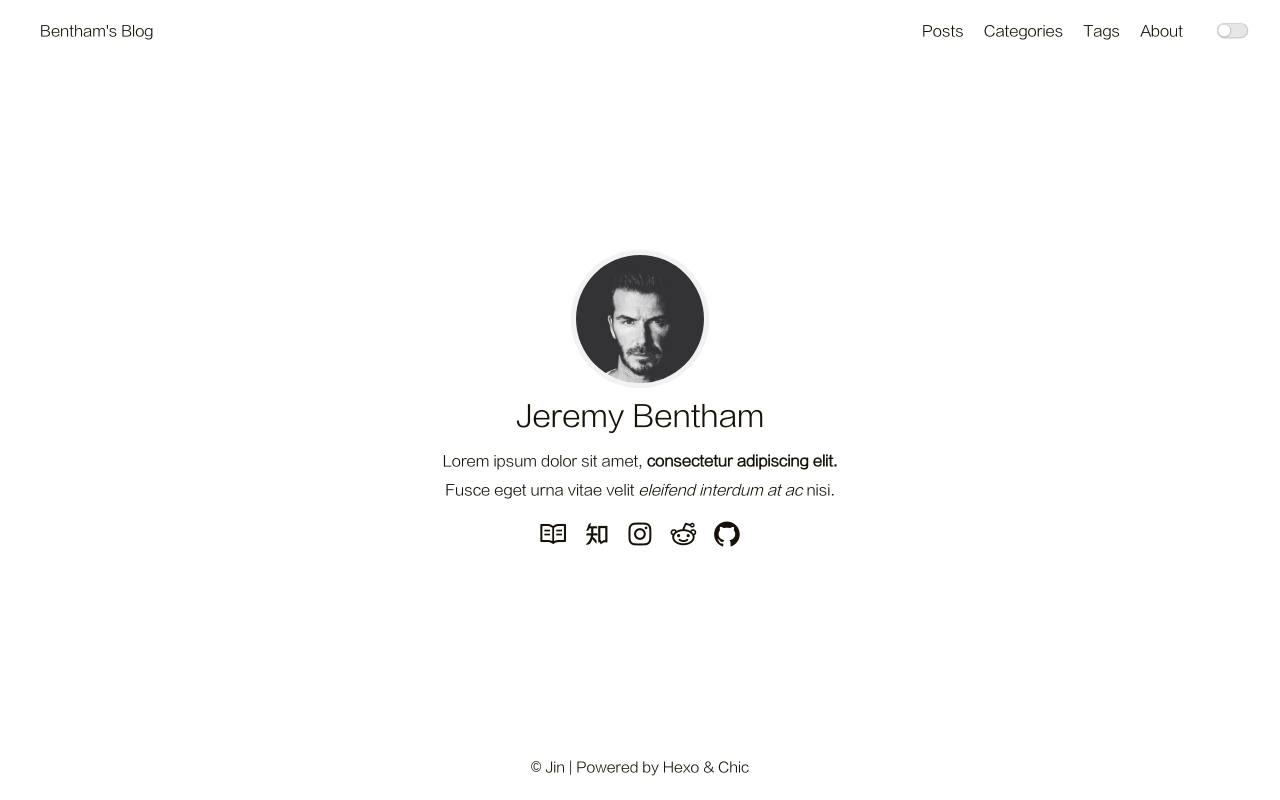
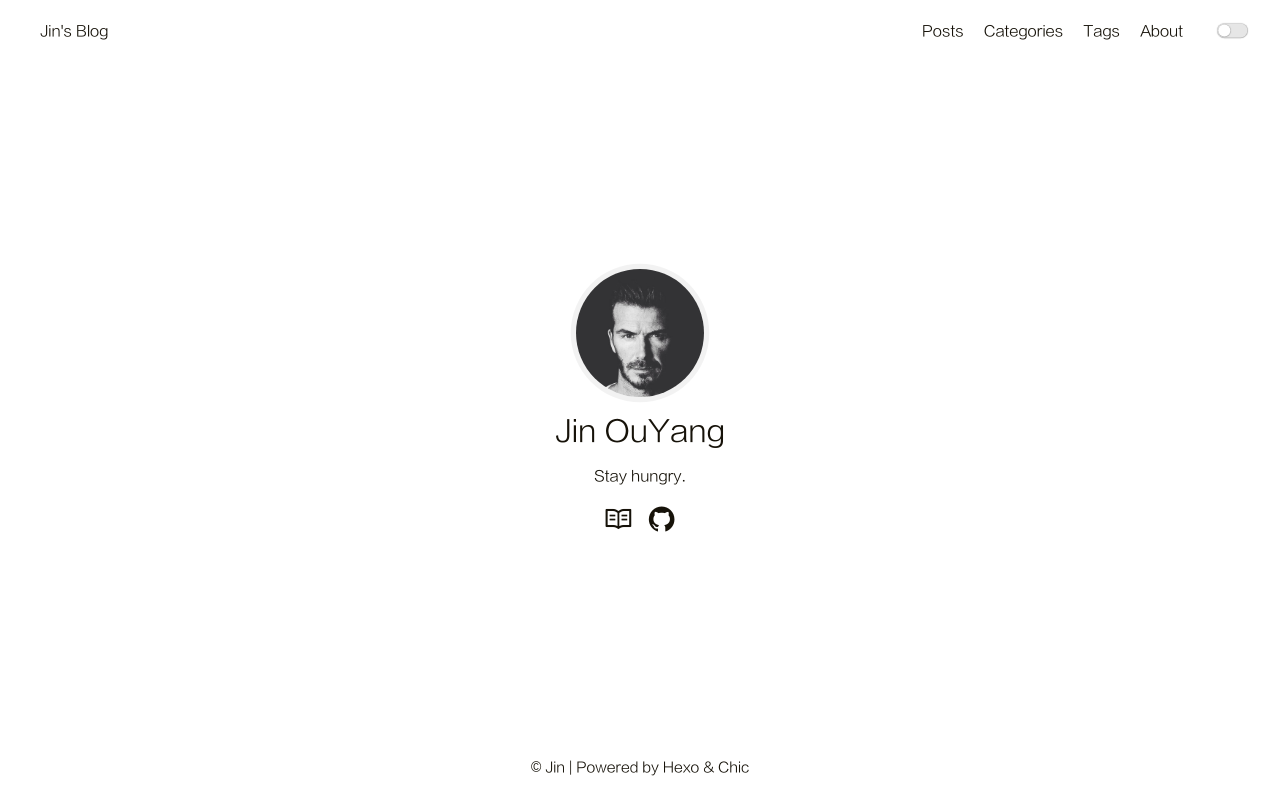
Before and after one commit to ayjin-dev/ayjin-dev.github.io, a plain HTML site: page index.html in a window 1280 px wide. Drawn offline with Linux system fonts and the light colour scheme.

Commit message:
Site updated: 2022-05-08 17:39:28

```diff
--- a/index.html
+++ b/index.html
@@ -69,7 +69,7 @@
         <header>
     <nav class="navbar">
         <div class="container">
-            <div class="navbar-header header-logo"><a href="/">Bentham&#39;s Blog</a></div>
+            <div class="navbar-header header-logo"><a href="/">Jin&#39;s Blog</a></div>
             <div class="menu navbar-right">
 
                     <a class="menu-item" href="/archives">Posts</a>
@@ -91,7 +91,7 @@
         <div class="container">
             <div class="navbar-header">
                 <div>
-                    <a href="/">Bentham&#39;s Blog</a><a id="mobile-toggle-theme">·&nbsp;Light</a>
+                    <a href="/">Jin&#39;s Blog</a><a id="mobile-toggle-theme">·&nbsp;Light</a>
                 </div>
                 <div class="menu-toggle" onclick="mobileBtn()">&#9776; Menu</div>
             </div>
@@ -130,8 +130,8 @@
         <div class="avatar">
             <a href="/archives"><img src="/image/avatar.jpeg"></a>
         </div>
-        <div class="nickname">Jeremy Bentham</div>
-        <div class="description"><p>Lorem ipsum dolor sit amet, <strong>consectetur adipiscing elit.</strong> <br>Fusce eget urna vitae velit <em>eleifend interdum at ac</em> nisi.</p>
+        <div class="nickname">Jin OuYang</div>
+        <div class="description"><p>Stay hungry.</p>
 </div>
         <div class="links">
 
@@ -143,28 +143,7 @@
 
                     </a>
 
-                    <a class="link-item" title="ZhiHu" target="_blank" rel="noopener" href="https://www.zhihu.com/people/sirice">
-
-
-                            <i class="iconfont icon-zhihu"></i>
-
-                    </a>
-
-                    <a class="link-item" title="Instagram" href="">
-
-
-                            <i class="iconfont icon-instagram"></i>
-
-                    </a>
-
-                    <a class="link-item" title="Reddit" href="">
-
-
-                            <i class="iconfont icon-reddit"></i>
-
-                    </a>
-
-                    <a class="link-item" title="Github" target="_blank" rel="noopener" href="https://github.com/Siricee">
+                    <a class="link-item" title="Github" target="_blank" rel="noopener" href="https://github.com/ayjin-dev">
 
 
                             <i class="iconfont icon-github"></i>
```
Also changed, not shown: 2022/05/08/hello-world/index.html (+2 -2 lines), 2022/05/08/testBlog/index.html (+2 -2 lines), about/index.html (+2 -2 lines), archives/2022/05/index.html (+2 -2 lines), archives/2022/index.html (+2 -2 lines), archives/index.html (+2 -2 lines), categories/日常/index.html (+2 -2 lines), categories/日常/日记/index.html (+2 -2 lines), category/index.html (+2 -2 lines), tag/index.html (+2 -2 lines), tags/测试/index.html (+2 -2 lines), tags/随笔/index.html (+2 -2 lines).
